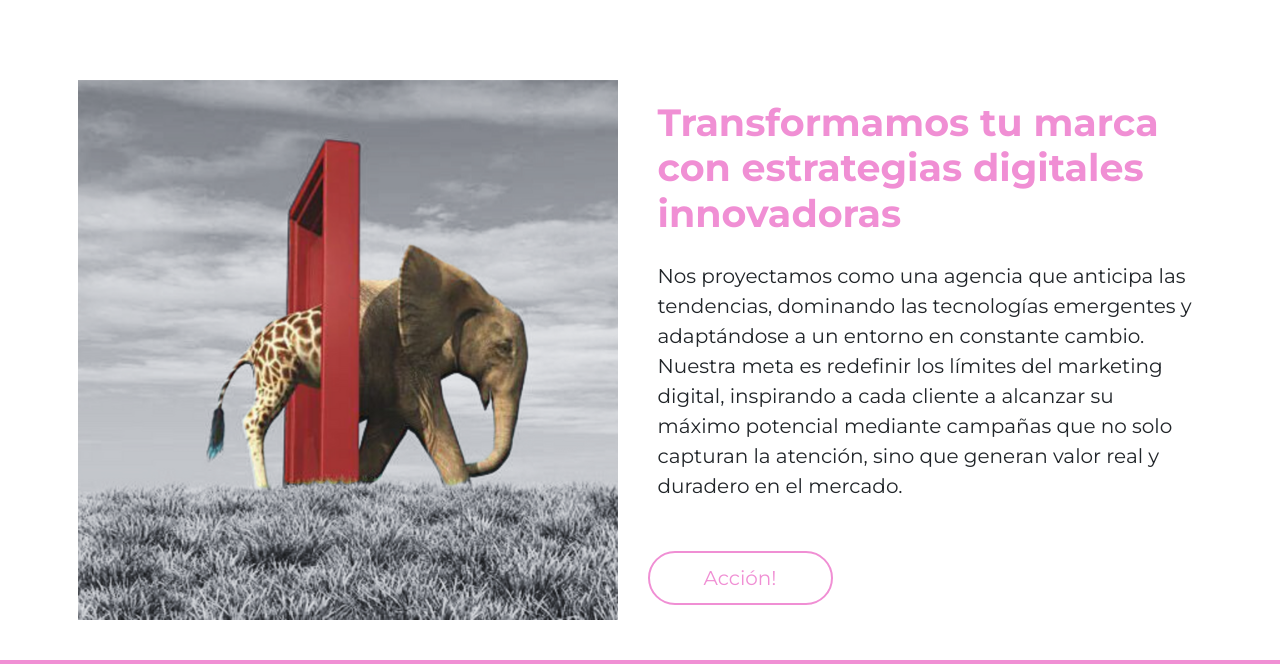
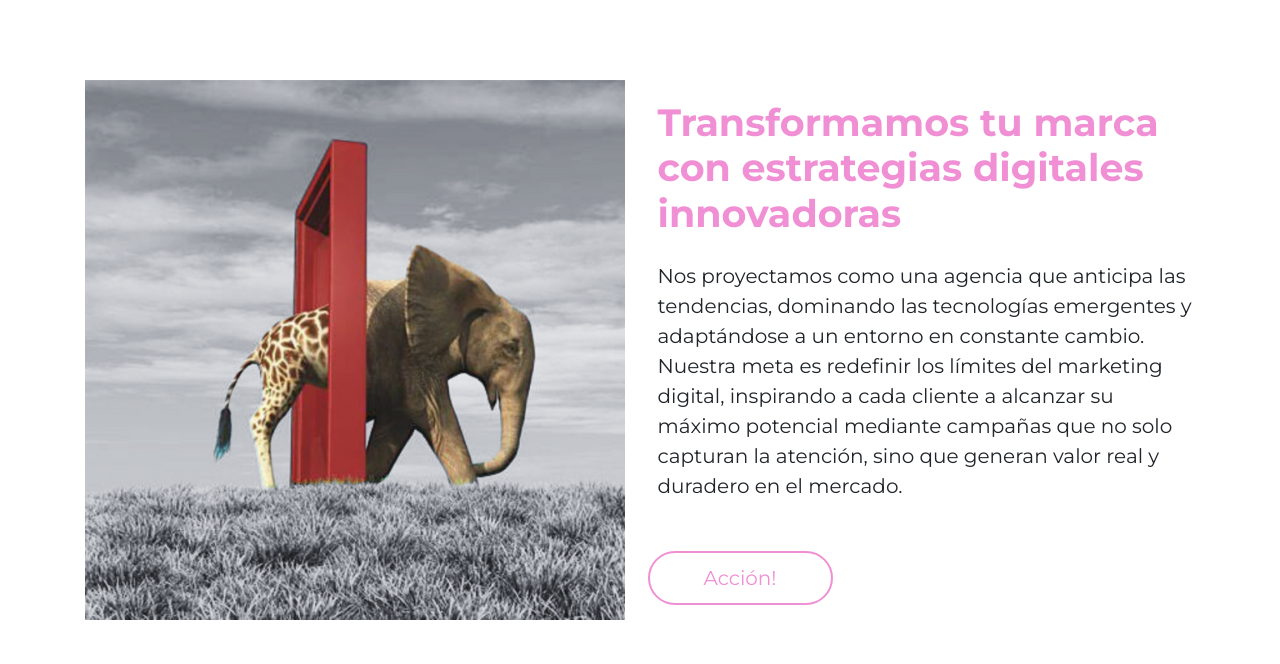
Before and after one commit to Gise-Hormiga/proyecto-hormiga, a plain HTML site: page page/nosotros.html in a window 1280 px wide. Shown: the part 662-1326 px from the top of the page. Drawn offline with nearby package versions, Linux system fonts and the light colour scheme.

Commit message:
entrega final oki

```diff
--- a/page/nosotros.html
+++ b/page/nosotros.html
@@ -45,9 +45,9 @@
         </div>
       </div>
     </section>
-    <section class="container somos-diferentes">
+    <section class="container somos-diferentes pb-5">
       <div class="row">
-        <div class="col-md-6 d-flex align-items-center imagen-somos">
+        <div class="col-12 col-md-12 col-xl-6 d-flex justify-content-center align-items-center imagen-somos">
           <img class="mw-100" data-aos="zoom-in" data-aos-duration="3000" src="../medios/foto mas nosotros.png" alt="foto poder de cambio de la agencia">
         </div>
 
```
